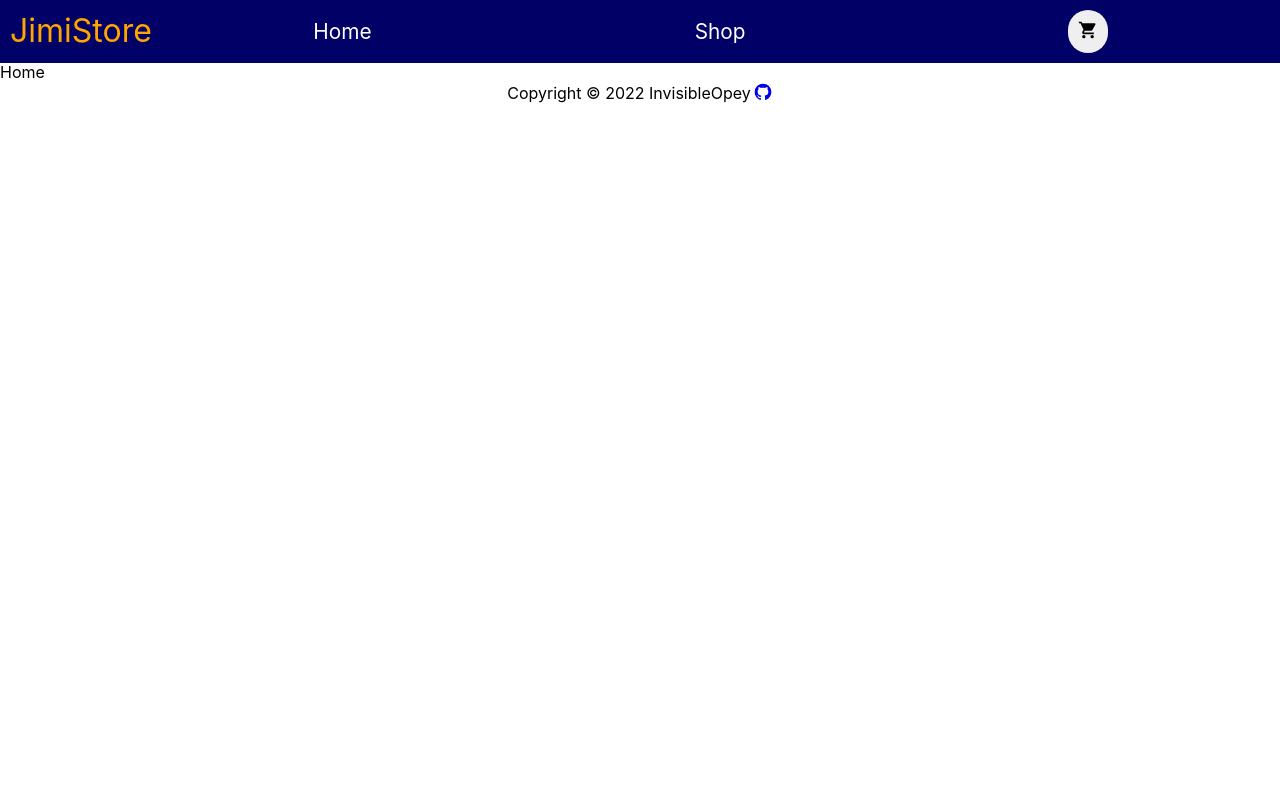
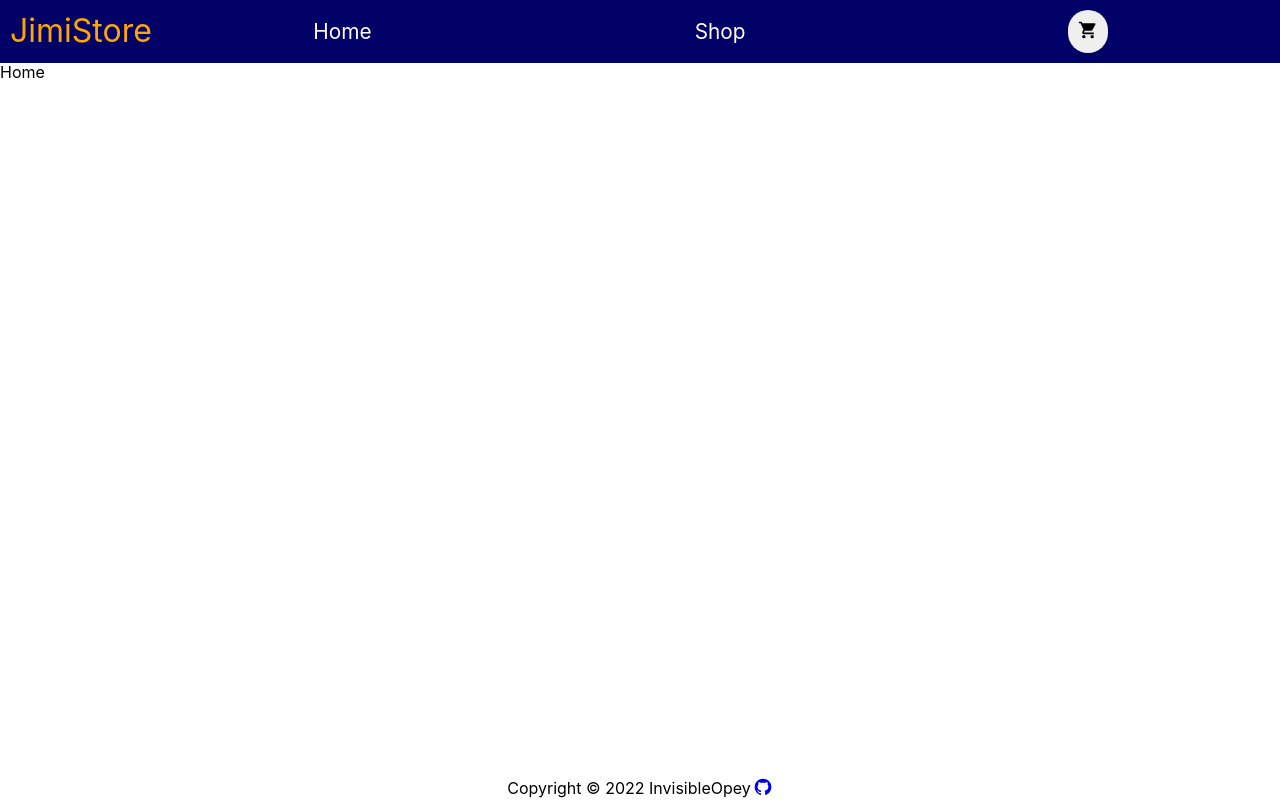
Before and after one commit to invisibleopey/shopping-cart, a React (Create React App) app: page / in a window 1280 px wide. Built offline with nearby package versions, Linux system fonts and the light colour scheme.

Commit message:
Implement a sticky footer page layout

```diff
--- a/src/style/_footer.scss
+++ b/src/style/_footer.scss
@@ -1,4 +1,6 @@
 .App-footer {
+  // Takes care of the sticky footer
+  margin-top: auto;
   display: flex;
   justify-content: center;
   gap: 2px;
--- a/src/style/index.scss
+++ b/src/style/index.scss
@@ -12,3 +12,8 @@ body {
 code {
   font-family: source-code-pro, Menlo, Monaco, Consolas, 'Courier New', monospace;
 }
+.App {
+  display: flex;
+  flex-direction: column;
+  height: 100vh;
+}
```
